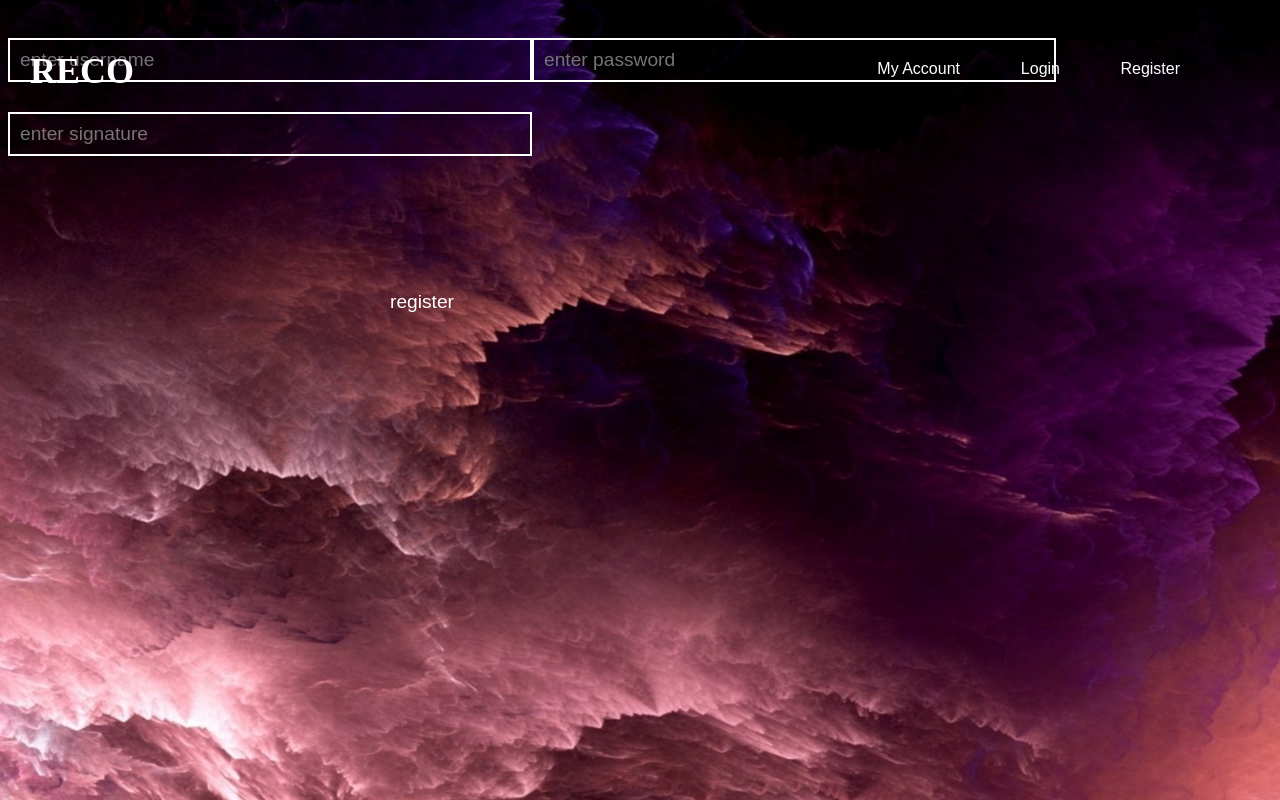
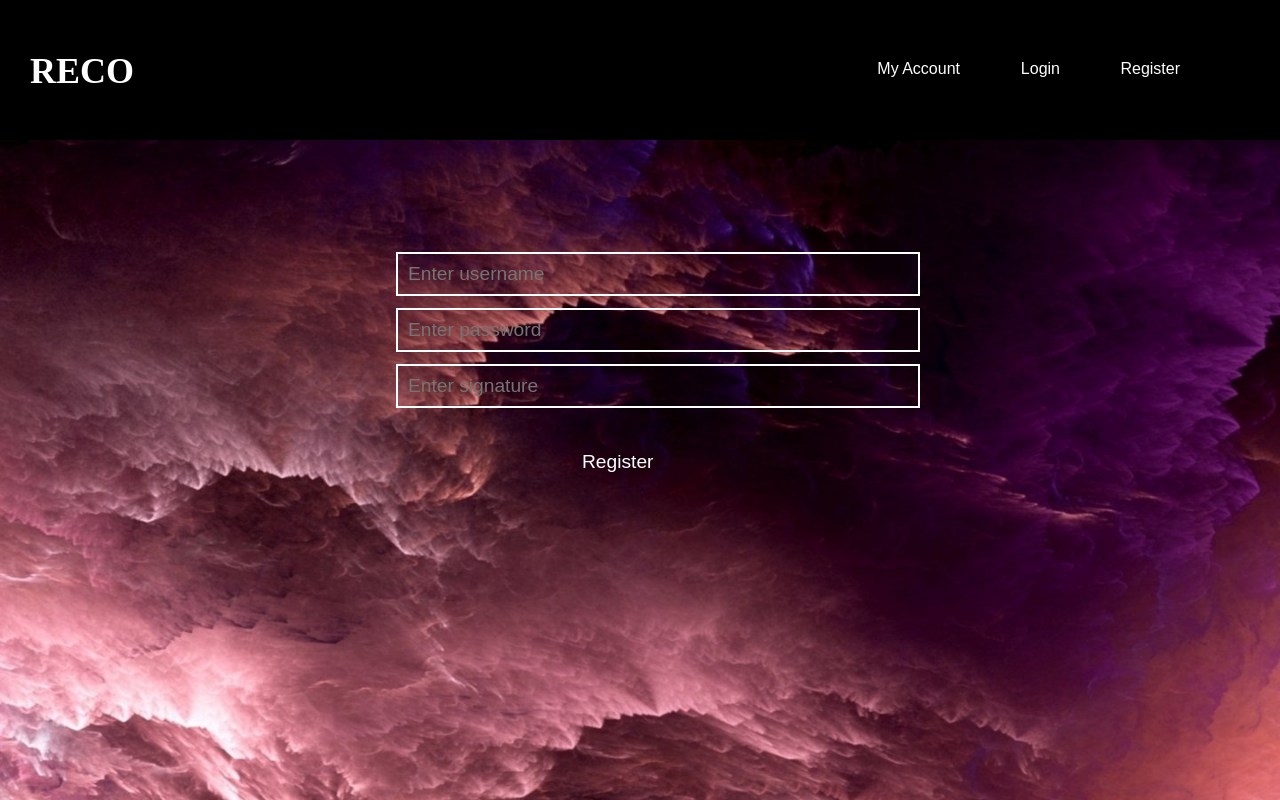
Before and after one commit to yunqiu21/reco, a React (Create React App) app in the folder frontend/: page /register in a window 1280 px wide. Built offline with nearby package versions, Linux system fonts and the light colour scheme; a web font is replaced by a local one.

Commit message:
login, user style

```diff
--- a/frontend/src/App.css
+++ b/frontend/src/App.css
@@ -38,6 +38,16 @@
   font-family: 'RocknRoll One', sans-serif;
 }
 
+.top-bar {
+  display: block;
+  width: 100%;
+  height: 140px;
+  position: fixed;
+  top: 0px;
+  left: 0px;
+  z-index: 2;
+  background-color: black;
+}
 
 .App {
   display: inline;
--- a/frontend/src/App.js
+++ b/frontend/src/App.js
@@ -21,6 +21,7 @@ function App() {
   return (
     <Router>
       <div className="App">
+        <div className="top-bar"></div>
         <nav>
           <Link to="/reco" className="logo"><h1>RECO</h1></Link>
           <Link to="/user" className="account-link">
--- a/frontend/src/Components/Login.css
+++ b/frontend/src/Components/Login.css
@@ -3,13 +3,14 @@
   height: 300px;
   width: 600px;
   top:30%;
-  right: 50%;
+  left: 30%;
   margin:auto;
 }
 
 
 .login_input{
-  margin-top: 30px;
+  margin: 12px;
+  display: block;
   color: white;
   border-color: white;
   border-style: solid;
@@ -18,9 +19,8 @@
 
 .Transparant_button{
   position: relative;
-  left: 70%;
   border-style: hidden;
-  margin-right: 120px;
+  margin: 30px;
   color:white;
   font-size: 1.2rem;
   font-family: 'RocknRoll One', sans-serif;
--- a/frontend/src/Components/Login.js
+++ b/frontend/src/Components/Login.js
@@ -7,46 +7,32 @@ class Login extends React.Component {
     super(props);
   }
 
-  // handleLogin() {
-  //   let User = {
-  //     "username": document.getElementById("username").value,
-  //     "password": document.getElementById("password").value,
-  //     "signature": "test signature",
-  //   };
-  //   console.log(User);
-  //   axios.post("http://localhost:5000/users/login", User)
-  //     .then(response => {
-  //       let info = response.config.data;
-  //       console.log(info);
-  //       localStorage.setItem('userInfo', info)
-  //     });
-  // }
 
-  handleLogin(){
+  handleLogin() {
     let User = {
       "username": document.getElementById("username").value,
       "password": document.getElementById("password").value,
-      "signature": "test signature",
     };
     axios.post("http://localhost:5000/users/login", User)
       .then(response => {
+        // console.log(response);
         let info = response.data.data;
-        console.log(info);
+        // console.log(info);
         localStorage.setItem('userInfo', JSON.stringify(info))
       });
 
-    }
+  }
 
-  render(){
-    return(
+  render() {
+    return (
       <form className="login">
-        <input className="login_input" id="username" placeholder="enter username"/>
-        <input className="login_input" id="password" placeholder="enter password"/>
-        <button className="Transparant_button"
+        <input className="login_input" id="username" placeholder="Enter username" />
+        <input className="login_input" id="password" placeholder="Enter password" />
+        <button className="Transparant_button" type="button"
           onClick={() => this.handleLogin()}>
-          sign in
+          Sign In
         </button>
-        <a href = "/register" className="Transparant_button">register</a>
+        <a href="/register" className="Transparant_button">Register</a>
       </form>
     );
   }
--- a/frontend/src/Components/Register.css
+++ b/frontend/src/Components/Register.css
@@ -1,7 +1,7 @@
 .register_button{
   position: fixed;
-  left: 30%;
-  top: 30%;
+  left: 45%;
+  top: 50%;
   border-style: hidden;
   margin-right: 120px;
   color:white;
@@ -10,3 +10,9 @@
   margin-top: 50px;
   background-color: rgba(0, 0, 0, 0);
 }
+
+.register {
+  position: fixed;
+  top: 30%;
+  left: 30%;
+}
--- a/frontend/src/Components/Register.js
+++ b/frontend/src/Components/Register.js
@@ -1,13 +1,14 @@
 import React from "react";
 import './Register.css'
+import './Login.css'
 import axios from "axios";
 
-class Register extends React.Component{
-  constructor(props){
+class Register extends React.Component {
+  constructor(props) {
     super(props);
   }
 
-  handleRegistration(){
+  handleRegistration() {
     let newUser = {
       "username": document.getElementById("reg_username").value,
       "password": document.getElementById("reg_password").value,
@@ -15,17 +16,17 @@ class Register extends React.Component{
     };
     axios.post("http://localhost:5000/users/register", newUser)
       .then(response => console.log(response));
-    }
+  }
 
-  render(){
-    return(
+  render() {
+    return (
       <form className="register">
-        <input className="login_input" id="reg_username" placeholder="enter username"/>
-        <input className="login_input" id="reg_password" placeholder="enter password"/>
-        <input className="login_input" id="reg_signature" placeholder="enter signature"/>
+        <input className="login_input" id="reg_username" placeholder="Enter username" />
+        <input className="login_input" id="reg_password" placeholder="Enter password" />
+        <input className="login_input" id="reg_signature" placeholder="Enter signature" />
         <button className="register_button"
-           onClick={() => this.handleRegistration()}>
-           register
+          onClick={() => this.handleRegistration()}>
+          Register
         </button>
       </form>
     );
--- a/frontend/src/Components/User.js
+++ b/frontend/src/Components/User.js
@@ -34,10 +34,10 @@ function User() {
           <h1 className="username">{username}</h1>
           <h2>{signature}</h2>
           <div className="controlPanel">
-            <button className="button2" onClick={() => logout()}>log out</button>
-            <a className="button2" href="/changesig">change signature</a>
-            <a className="button2" href="/changepwd">change password</a>
-            <a className="button2" href="/myposts">my posts</a>
+            <button className="button2" onClick={() => logout()}>Log Out</button>
+            <a className="button2" href="/changesig">Change Signature</a>
+            <a className="button2" href="/changepwd">Change Password</a>
+            <a className="button2" href="/myposts">My Posts</a>
           </div>
         </div>
       </div>
--- a/frontend/src/Home.js
+++ b/frontend/src/Home.js
@@ -85,7 +85,7 @@ class Home extends React.Component {
   render() {
     return (
       <div>
-        <div className="top-bar"></div>
+        {/* <div className="top-bar"></div> */}
         <SearchBox handleSearch={() => this.handleSearch()} />
         <Navbar handleCategory={() => this.handleCategory()} />
         <PostList handleFetch={() => this.handleFetch()}
```
